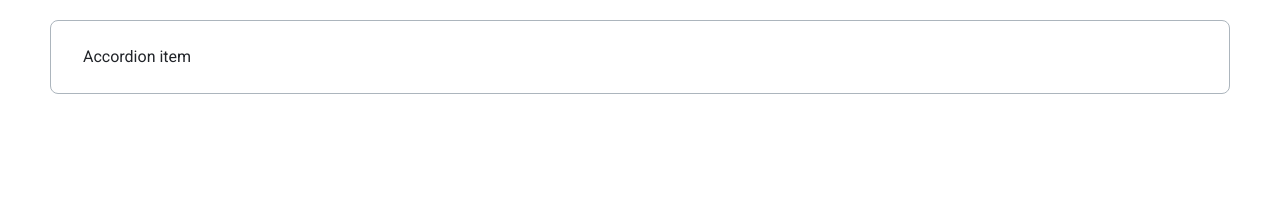
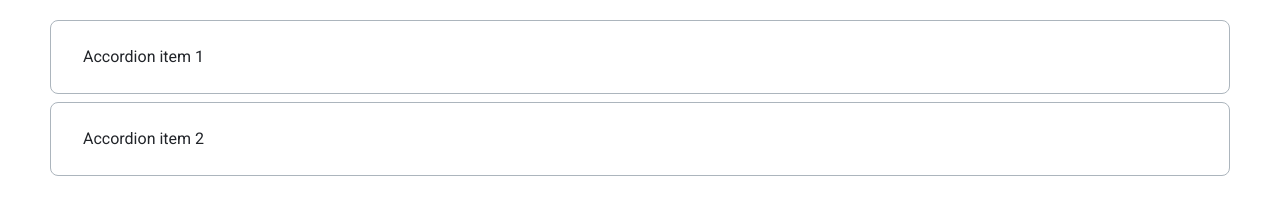
Before and after one commit to js-tasks-ru/htmlcss-20241107_katerinashatunova, a website: page 03-lection1/02-accordion/index.html in a window 1280 px wide. Drawn offline with Linux system fonts and the light colour scheme.

Commit message:
fix after review

```diff
--- a/03-lection1/02-accordion/accordion.css
+++ b/03-lection1/02-accordion/accordion.css
@@ -1,5 +1,6 @@
 /* Стилизация аккордеона */
-.accordion {
+.accordion__item {
+    margin-bottom: 8px;
     padding: 24px 32px;
     background-color: var(--white);
     border: 1px solid var(--grey-3);
@@ -10,6 +11,10 @@
     font-weight: 400;
     line-height: 24px;
     text-align: left;
+}
+
+.accordion__item:last-of-type {
+    margin-bottom: 0;
 }
 
 .accordion__summary {
--- a/03-lection1/02-accordion/index.html
+++ b/03-lection1/02-accordion/index.html
@@ -9,10 +9,10 @@
     <link rel="stylesheet" href="./accordion.css">
 </head>
 <body>
-<div style="padding: 20px 50px">
-    <details class="accordion">
+<div class="accordion" style="padding: 20px 50px">
+    <details class="accordion__item">
         <summary class="accordion__summary">
-            Accordion item
+            Accordion item 1
         </summary>
         <p class="accordion__content">
             Lorem ipsum dolor sit amet, consectetur adipisicing elit. Aperiam consequatur culpa cupiditate impedit iusto
@@ -21,6 +21,15 @@
             Quod!
         </p>
     </details>
+
+    <details class="accordion__item">
+        <summary class="accordion__summary">
+            Accordion item 2
+        </summary>
+        <p class="accordion__content">
+            lorem ipsum dolor sit amet, consectetur adipisicing elit.
+        </p>
+    </details>
 </div>
 </body>
 </html>
```
